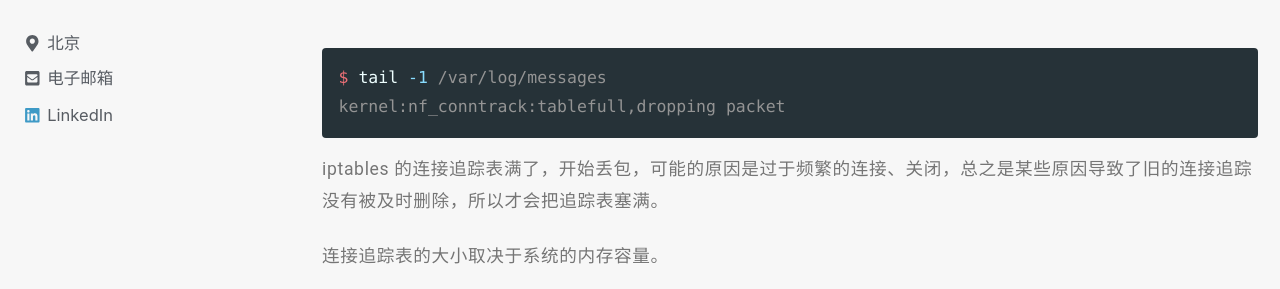
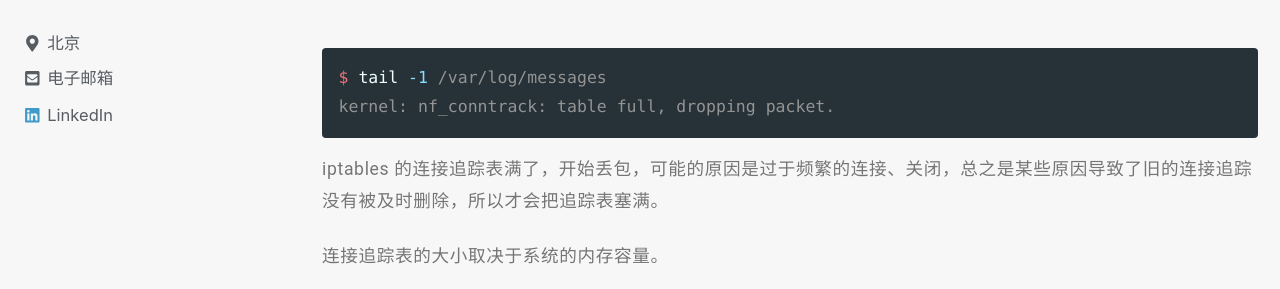
Before and after one commit to narru888/linotes_note, a Jekyll site: the page built from _posts/devop/2017-05-01-troubleshooting.md, in a window 1280 px wide and 900 px high, scrolled down 7579 px. Shown: the part 192-481 px from the top of the window. Built offline with Jekyll 4.4.1, drawn with Linux system fonts in a browser that asks for light colours; nearby versions of some CDN libraries; a script that is not in the unit is left out.

Commit message:
update on 2018-09-01 09:20:01 CST

````diff
--- a/_posts/devop/2017-05-01-troubleshooting.md
+++ b/_posts/devop/2017-05-01-troubleshooting.md
@@ -260,7 +260,7 @@ iptables -A INPUT -s 192.168.1.55 -j REJECT
 
 ```bash
 $ tail -1 /var/log/messages
-kernel:nf_conntrack:tablefull,dropping packet
+kernel: nf_conntrack: table full, dropping packet.
 ```
 
 iptables 的连接追踪表满了，开始丢包，可能的原因是过于频繁的连接、关闭，总之是某些原因导致了旧的连接追踪没有被及时删除，所以才会把追踪表塞满。
````
